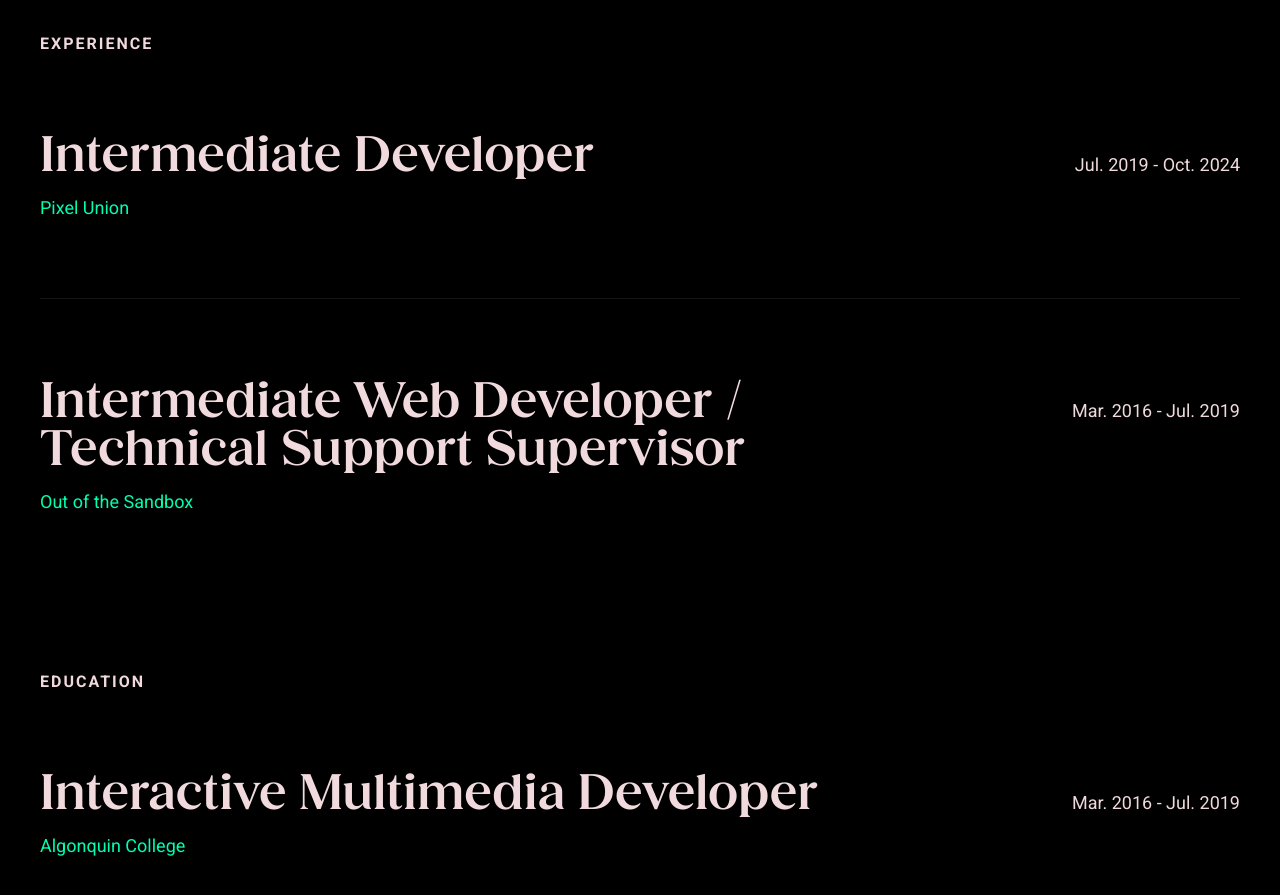
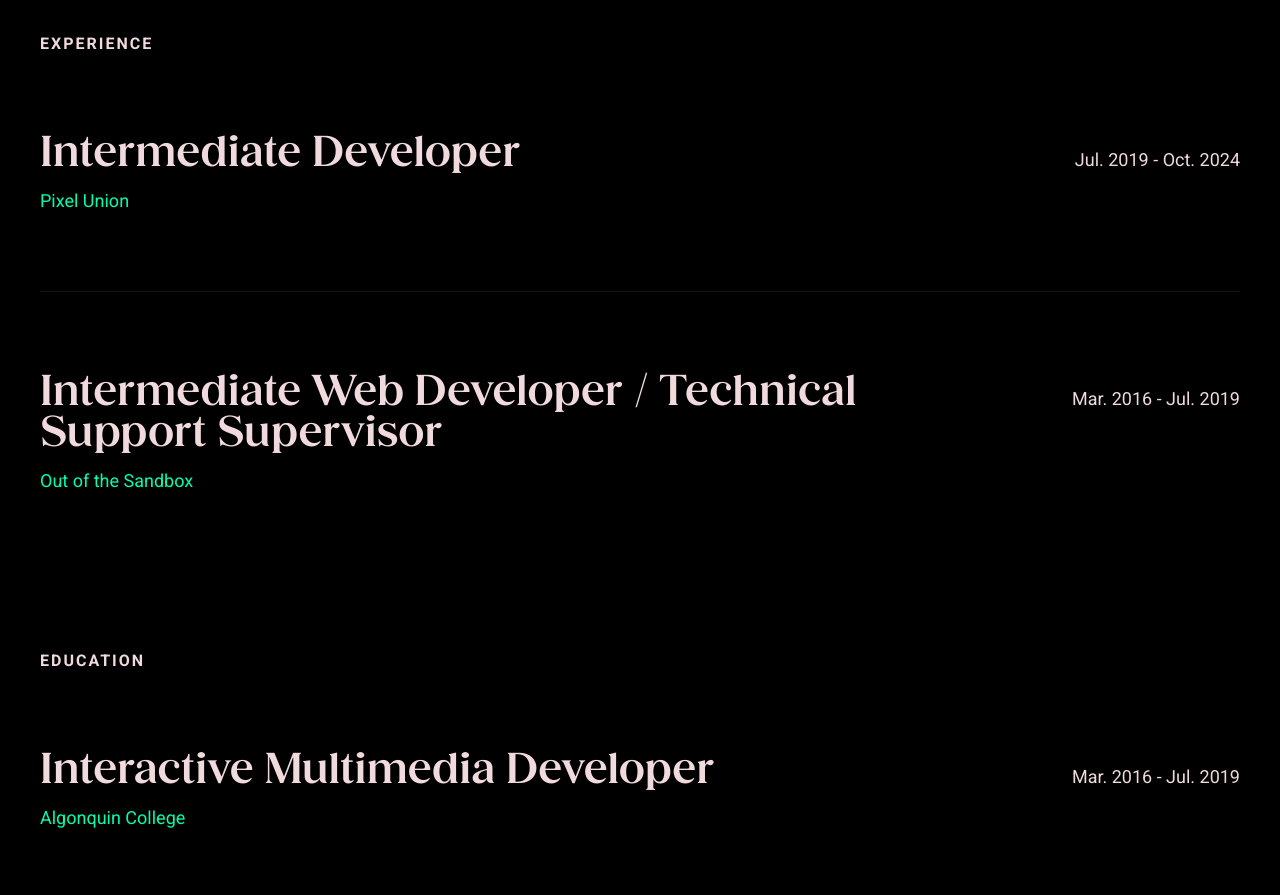
Before and after one commit to marshall993/marshall993.github.io, a website: page index.html in a window 1280 px wide. Shown: the part 1020-1915 px from the top of the page. Drawn offline with Linux system fonts and the light colour scheme.

Commit message:
Updates.

```diff
--- a/styles/styles.scss
+++ b/styles/styles.scss
@@ -121,7 +121,7 @@ h2 {
 }
 
 h3 {
-  font-size: var(--font-size-h3-mobile);
+  font-size: clamp(24px, 2vw + 1rem, 60px);
 }
 
 h1, h3 {
@@ -131,10 +131,6 @@ h1, h3 {
 h3 {
   font-family: "honest";
   font-weight: bold;
-
-  @media only screen and (min-width: 720px) {
-    font-size: 3rem;
-  }
 }
 
 html {
```
Also changed, not shown: styles/styles.css, 1 other file.
